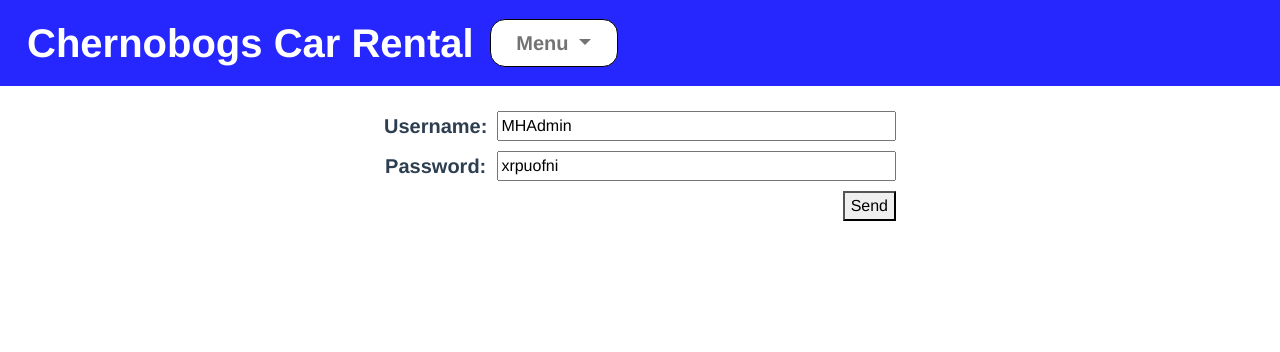
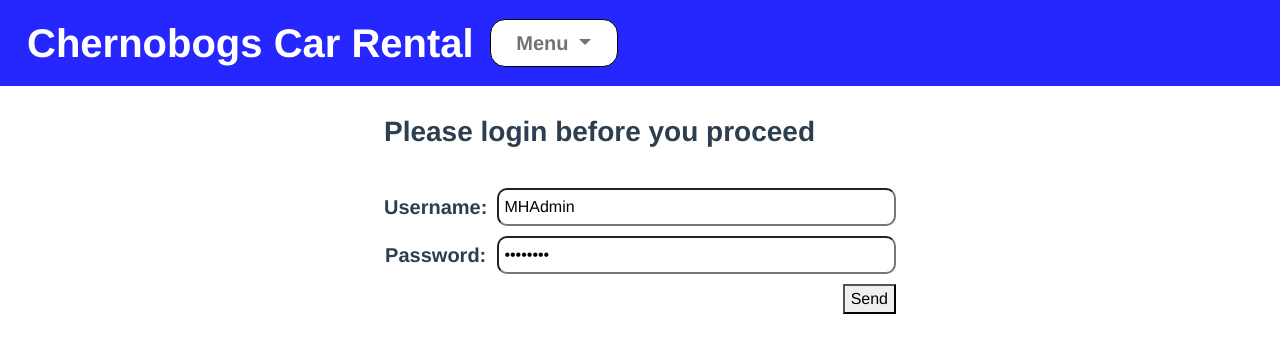
Before and after one commit to Cannabis2013/cars-frontend, a Vue app: page /#/auth/login in a window 1280 px wide. Shown: the top 352 px of the page. Built offline with nearby package versions, Linux system fonts and the light colour scheme.

Commit message:
Styled login elements a bit

```diff
--- a/src/components/auth/login-page/login-page.html
+++ b/src/components/auth/login-page/login-page.html
@@ -1,9 +1,10 @@
-<div id="login-page">
+<div id="login-page" class="h-center">
   <div id="form-cont" class="h-center">
+      <div id="login-txt">Please login before you proceed</div>
       <p>Username:</p>
       <input id="un-ipt" v-model="uName" type="text">
       <p>Password:</p>
-      <input id="pass-ipt" v-model="pass" type="text">
+      <input id="pass-ipt" v-model="pass" type="password">
       <button id="submit-btn" @click="handleSubmit">Send</button>
   </div>
 </div>
--- a/src/components/auth/login-page/login-page.scss
+++ b/src/components/auth/login-page/login-page.scss
@@ -23,3 +23,17 @@
   grid-column: span 2;
   justify-self: end;
 }
+
+input{
+  padding:5px;
+  border-radius: 10px;
+}
+
+#login-txt{
+  text-align: left;
+  font-size: 1.75rem;
+  font-weight: bold;
+  grid-column: span 2;
+  justify-self: start;
+  margin-bottom: 25px;
+}
```
Also changed, not shown: src/components/header-bar/header-bar.html (indentation only).
